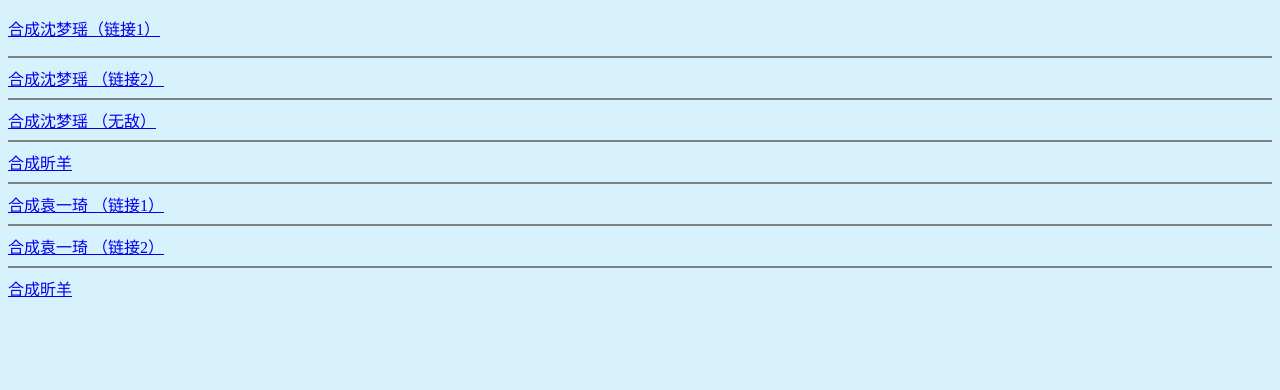
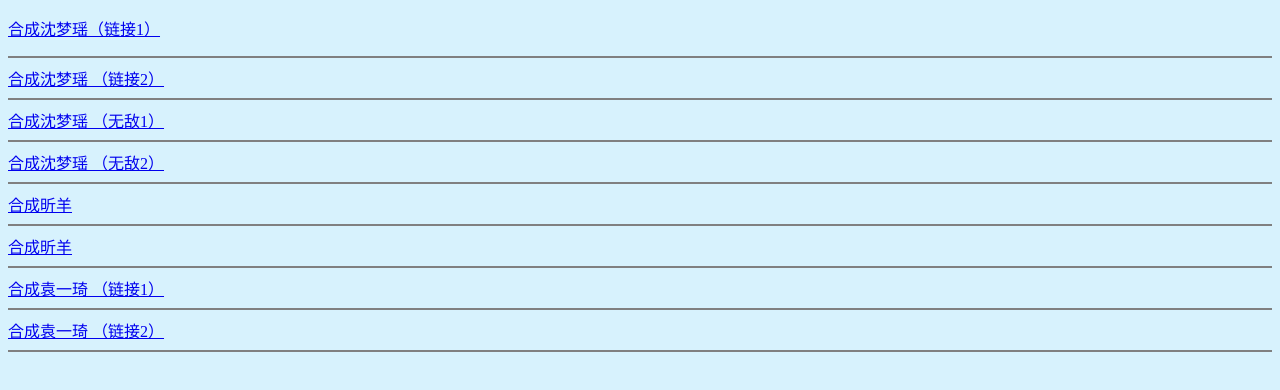
Before and after one commit to VickyHuiqi/snh, a plain HTML site: page index.html in a window 1280 px wide. Drawn offline with Linux system fonts and the light colour scheme.

Commit message:
Update index.html

```diff
--- a/index.html
+++ b/index.html
@@ -10,15 +10,18 @@
 <a href="https://vickyhuiqi.gitee.io/smy/">合成沈梦瑶 （链接2）</a>
 <hr size=2 noshade>
 
-<a href="https://vickyhuiqi.github.io/wudismy/">合成沈梦瑶 （无敌）</a>
+<a href="https://vickyhuiqi.github.io/wudismy/">合成沈梦瑶 （无敌1）</a>
+<hr size=2 noshade>
+ <a href="https://https://vickyhuiqi.gitee.io/wudismy">合成沈梦瑶 （无敌2）</a>
 <hr size=2 noshade>
 <a href="https://vickyhuiqi.github.io/xinyang/index.html">合成昕羊 </a>
+<hr size=2 noshade>
+<a href="https://vickyhuiqi.gitee.io/xinyang">合成昕羊 </a>
 <hr size=2 noshade>
 <a href="https://vickyhuiqi.github.io/017/">合成袁一琦 （链接1） </a>
 <hr size=2 noshade>
 <a href="https://vickyhuiqi.gitee.io/yyq">合成袁一琦 （链接2） </a>
 <hr size=2 noshade>
-<a href="https://vickyhuiqi.gitee.io/xinyang">合成昕羊 </a>
 </a>
 </p>
 
```
